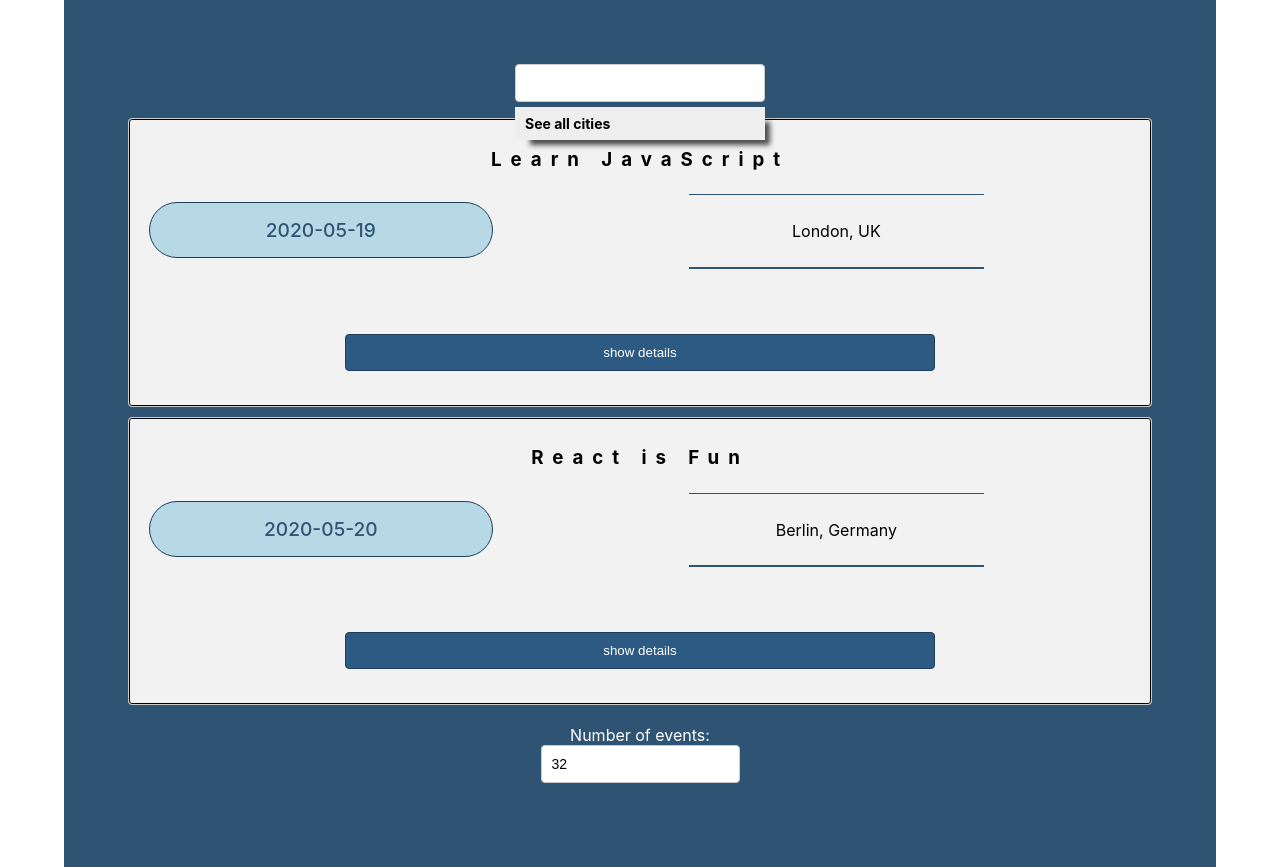
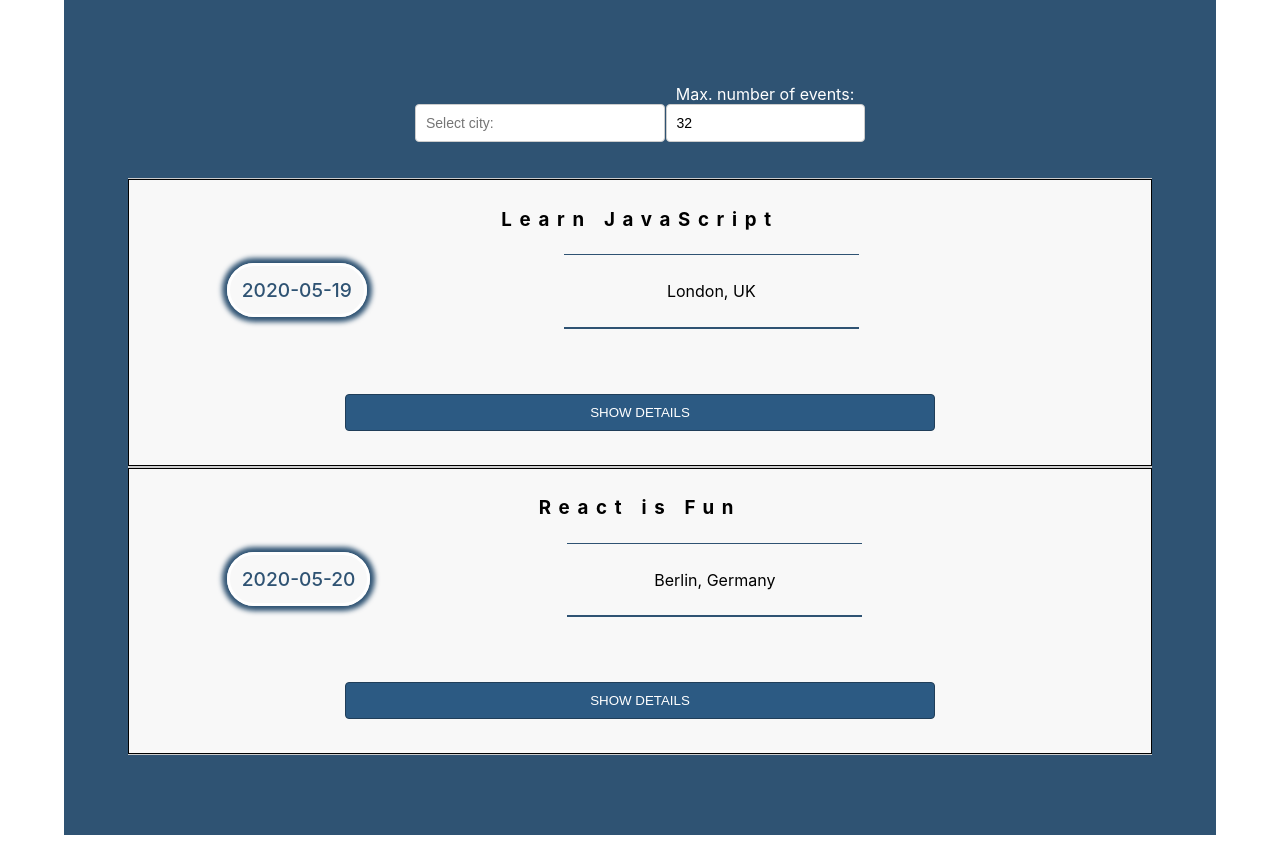
Before and after one commit to kir-net/meet, a React (Create React App) app: page / in a window 1280 px wide. After the commit the page ends 835 px from the top, so only its background shows below. Built offline with nearby package versions, Linux system fonts and the light colour scheme.

Commit message:
ex4.4 fixed test 'selecting suggestion should hide list'

```diff
--- a/src/App.css
+++ b/src/App.css
@@ -1,4 +1,5 @@
 @import url(https://fonts.googleapis.com/css?family=Roboto:500);
+
 .App {
   text-align: center;
   padding: 5%;
@@ -38,12 +39,19 @@
   width: 250px;
 }
 .CitySearch {
-  display: flex;
+  display: inline-block;
   flex-direction: column;
   flex-basis: 300px;
   max-width: 300px;
   margin: auto;
   position: relative;
+}
+.numberOfEvents {
+    display: inline-block;
+    width: 200px;
+    margin: 20px auto;
+    text-align: center;
+    color: white;
 }
 .suggestions {
   width: 250px;
@@ -71,33 +79,31 @@
 }
 .event {
   padding: 10px 20px 35px;
-  margin-bottom: 10px;
   text-align: justify;
-  border: 1px solid #ccc;
-  border-radius: 4px;
+  border-top: 1px solid #ccc;
+  border-bottom: 1px solid #ccc;
   position: relative;
-  background-color: rgb(242, 242, 242);
+  background-color: rgb(248, 248, 248);
   box-shadow: inset 0 0 0px 1px black;
 }
 .event:hover{
-    box-shadow: inset 0 0 0px 1px black;
-    background-color: white;
+    background-color: rgb(255, 255, 255);
 }
 .event .title{
-    letter-spacing: 0.7vw;
+    letter-spacing: 0.6vw;
     text-align:center;
 }
 .start-time{
     display: inline-block;
+    margin-left: 8%;
     color: rgb(47, 83, 115);
     font-weight: 500;
     font-size: larger;
-    padding: 15px;
-    width:35%;
+    padding: 12px;
     text-align: center;
-    border: 1px rgb(32, 62, 89) solid;
+    border: 3px white solid;
+    box-shadow: 0 0 5px 5px rgb(47, 83, 115);;
     border-radius: 100px;
-    background-color: rgba(175, 214, 229, 0.87);
 }
 .location{
     display: inline-block;
@@ -144,12 +150,6 @@
 }
 .description {
   overflow-x: hidden;
-}
-.numberOfEvents {
-  width: 200px;
-  margin: 20px auto;
-  text-align: center;
-  color: white;
 }
 .button-wrapper {
   display: grid;
--- a/src/App.js
+++ b/src/App.js
@@ -11,7 +11,8 @@
 
     state = {
         events: [],
-        locations: []
+        locations: [],
+        numberOfEvents: 24
     }
 
     componentDidMount() {
@@ -27,13 +28,23 @@
         this.mounted = false;
     }
 
-    updateEvents = (location) => {
+    updateEvents = (location, numberOfEvents) => {
+        if (numberOfEvents === undefined) {
+            numberOfEvents = this.state.numberOfEvents;
+        } else(
+            this.setState({ numberOfEvents: numberOfEvents })
+        )
+        if (location === undefined) {
+            location = this.state.locationSelected;
+        }
+        console.log(numberOfEvents, location)
         getEvents().then((events) => {
             const locationEvents = (location === 'all')
                 ? events
                 : events.filter((event) => event.location === location);
             this.setState({
-                events: locationEvents
+                events: locationEvents.slice(0, numberOfEvents),
+                numberOfEvents: numberOfEvents
             });
         });
     }
@@ -41,9 +52,14 @@
     render() {
         return (
             <div className="App">
-                <CitySearch locations={this.state.locations}  updateEvents={this.updateEvents} />
-                <EventList events={this.state.events}/>
-                <NumberOfEvents updateEvents={this.updateEvents} events={this.state.events}/>
+                <CitySearch
+                    locations={this.state.locations}
+                    updateEvents={this.updateEvents} />
+                <NumberOfEvents
+                    events={this.state.events}
+                    updateEvents={this.updateEvents}/>
+                <EventList
+                    events={this.state.events}/>
             </div>
         );
     }
--- a/src/CitySearch.js
+++ b/src/CitySearch.js
@@ -14,14 +14,14 @@
         });
         this.setState({
             query: value,
-            suggestions
+            suggestions,
         });
     };
 
     handleItemClicked = (suggestion) => {
         this.setState({
             query: suggestion,
-            showSuggestions: false
+            showSuggestions: false,
         });
 
         this.props.updateEvents(suggestion);
@@ -32,18 +32,27 @@
             <div className="CitySearch">
                 <input
                     type="text"
+                    id="city"
+                    placeholder="Select city:"
                     className="city"
                     value={this.state.query}
                     onChange={this.handleInputChanged}
                     onFocus={() => { this.setState({ showSuggestions: true }) }}
                 />
-                <ul className="suggestions">
-                    {this.state.suggestions.map((suggestion) => (
-                        <li
-                        key={suggestion}
-                        onClick={() => this.handleItemClicked(suggestion)}
-                        >{suggestion}</li>
-                    ))}
+                <ul
+                    className="suggestions"
+                    style={this.state.showSuggestions
+                        ? {}
+                        : { display: 'none' }
+                    }>
+                    {
+                        this.state.suggestions.map((suggestion) => (
+                            <li
+                                key={suggestion}
+                                onClick={() => this.handleItemClicked(suggestion)}>{suggestion}
+                            </li>
+                        ))
+                    }
                     <li onClick={() => this.handleItemClicked("all")}>
                         <b>See all cities</b>
                     </li>
--- a/src/Event.js
+++ b/src/Event.js
@@ -12,8 +12,8 @@
 
     toggleBtnText = () => {
         return `${this.state.collapsed
-            ? 'show details'
-            : 'hide details'
+            ? 'SHOW DETAILS'
+            : 'HIDE DETAILS'
         }`;
     };
 
@@ -34,16 +34,17 @@
                     {this.toggleBtnText()}
                 </button>
                 {!this.state.collapsed && (
-                    <p className="event-details">
+                    <div className="event-details">
                         {event.description}
                         <p>
-                        <a className="link" target="_blank" href="{event.htmlLink}"> Add to my Calendar</a>
+                            <a className="link"
+                                target="_blank"
+                                href="{event.htmlLink}">
+                                Add to my Calendar
+                            </a>
                         </p>
-
-                    </p>
-
+                    </div>
                 )}
-
             </div>
         );
     }
--- a/src/NumberOfEvents.js
+++ b/src/NumberOfEvents.js
@@ -7,19 +7,20 @@
     };
 
     handleInputChanged = (event) => {
-        const value = event.target.value;
-        if (value > 0 && value <= 32) {
-            this.setState({ numberOfEvents: value });
+        let actValue = parseInt(event.target.value)
+        if (actValue > 0 && actValue <= 32) {
+            this.setState({ numberOfEvents: actValue });
         } else {
             this.setState({ numberOfEvents: 32 });
         }
+        this.props.updateEvents(undefined, actValue);
     };
 
     render() {
         return (
             <div className="numberOfEvents">
-                <label htmlFor="events-number">Number of events: </label>
-                <br />
+                <label htmlFor="number-of-events">Max. number of events: </label>
+
                 <input
                     type="number"
                     className="number-of-events"
--- a/src/api.js
+++ b/src/api.js
@@ -2,14 +2,8 @@
 import axios from 'axios';
 import NProgress from 'nprogress';
 
-/*
-    @param {*} events:
-    The following function should be in the “api.js” file.
-    This function takes an events array, then uses map to create a new array with only locations.
-    It will also remove all duplicates by creating another new array using the spread operator and spreading a Set.
-    The Set will remove all duplicates from the array.
-*/
- export const extractLocations = (events) => {
+
+export const extractLocations = (events) => {
     var extractLocations = events.map((event) => event.location);
     var locations = [...new Set(extractLocations)];
     return locations;
```
Also changed, not shown: 2 other files (tests, documents, lock files or other folders).
